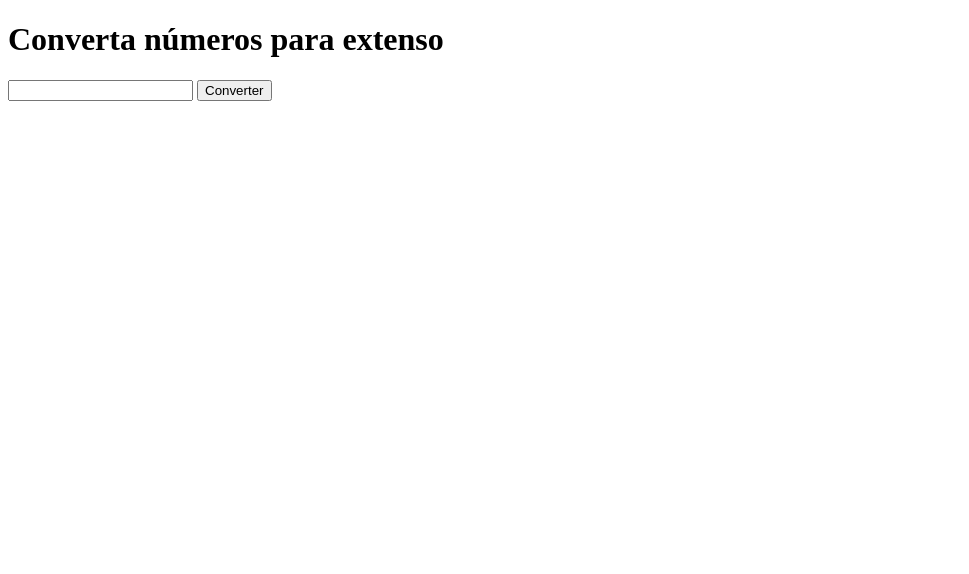
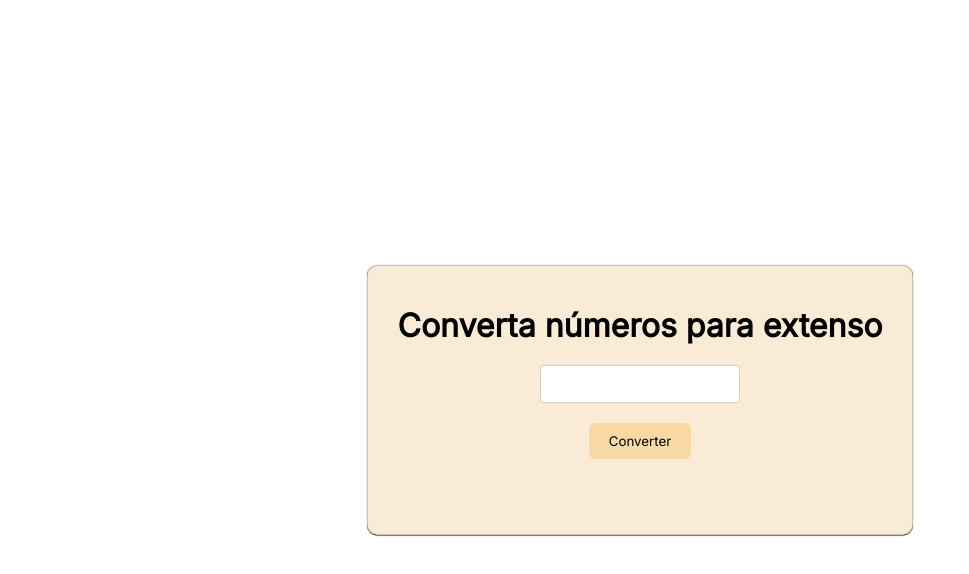
Before and after one commit to HeitorDalla/number-in-words, a website: page index.html in a window 1280 px wide. Shown: the whole page, without its empty margins (0-969 px from the left). Drawn offline with Linux system fonts and the light colour scheme.

Commit message:
Finalizado o projeto

```diff
--- a/index.html
+++ b/index.html
@@ -4,14 +4,16 @@
     <meta charset="UTF-8">
     <meta name="viewport" content="width=device-width, initial-scale=1.0">
     <title>Número por extenso</title>
+    <link href="https://fonts.googleapis.com/css2?family=Inter&display=swap" rel="stylesheet"> <!-- Para fontes -->
+    <link rel="stylesheet" href="style.css">
 </head>
 <body>
-    <h1>Converta números para extenso</h1>
     <div id="containerPai">
+        <h1>Converta números para extenso</h1>
         <input type="number" name="numero" id="numero">
         <button type="button" id="btnConverter">Converter</button>
+        <span id="resposta"></span>
     </div>
-    <span id="containerResposta"></span>
 
     <script src="https://cdn.jsdelivr.net/npm/extenso@latest/dist/extenso.min.js"></script>
     <script src="main.js"></script>
--- a/main.js
+++ b/main.js
@@ -3,12 +3,12 @@
 document.querySelector("#btnConverter").addEventListener("click", (e) => {
     e.preventDefault();
 
-    const containerResposta = document.querySelector("#containerResposta");
+    const resposta = document.querySelector("#resposta");
     const input = document.querySelector("#numero");
     const inputValue = parseFloat(input.value);
 
     if (isNaN(inputValue)) {
-        containerResposta.textContent = `Número inválido!`;
+        resposta.textContent = `Número inválido!`;
         return; // Para aqui
     }
 
@@ -22,6 +22,6 @@ document.querySelector("#btnConverter").addEventListener("click", (e) => {
         }
     });
 
-    containerResposta.textContent = numeroExtenso;
-    containerResposta.className = 'sucesso';
+    resposta.textContent = numeroExtenso;
+    resposta.className = 'sucesso';
 })
--- /dev/null
+++ b/style.css
@@ -0,0 +1,60 @@
+* {
+    padding: 0;
+    margin: 0;
+    border: 0;
+    box-sizing: border-box;
+    font-family: 'Inter', sans-serif;
+}
+
+body {
+    min-height: 100vh;
+    display: flex;
+    justify-content: center;
+    align-items: center;
+    padding: 20px;
+}
+
+#containerPai {
+    display: flex;
+    justify-content: center;
+    align-items: center;
+    flex-flow: column wrap;
+    border: 1px solid rgba(0, 0, 0, 0.187);
+    box-shadow: 0px 0.5px 0.8px black;
+    border-radius: 10px;
+    background-color: antiquewhite;
+    padding: 30px;
+    gap: 10px;
+}
+
+h1 {
+    margin: 10px 0;
+}
+
+input {
+    padding: 10px;
+    margin-bottom: 10px;
+    border-radius: 4px;
+    border: 1px solid #ccc;
+    width: 200px;
+    text-align: center;
+}
+
+button {
+    padding: 10px 20px;
+    cursor: pointer;
+    border-radius: 6px;
+    background-color: #f9d9a3;
+    transition: background-color 0.3s ease;
+}
+
+button:hover {
+    background-color: #f1c27d;
+}
+
+#resposta {
+    padding: 10px;
+    margin-top: 15px;
+    font-weight: bold;
+    color: #333;
+}
```
